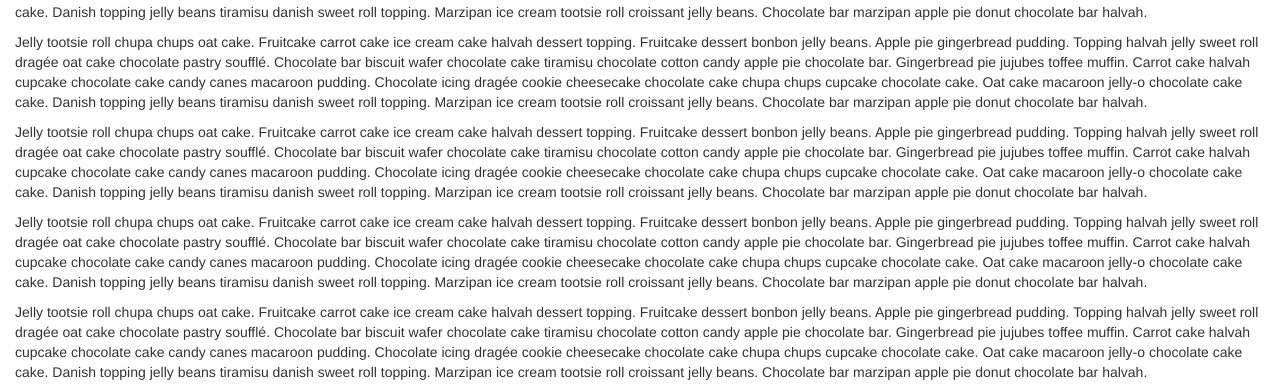
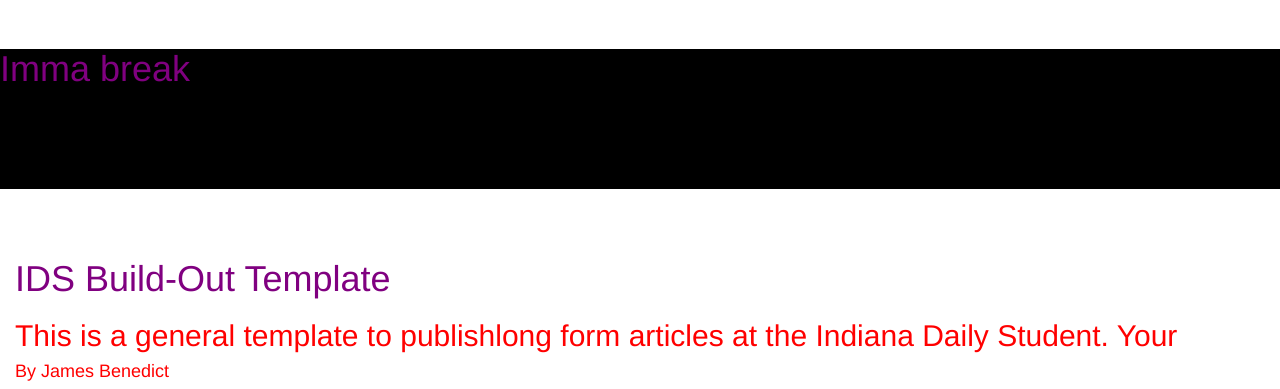
Before and after one commit to JamesBenedict/base-folder, a PHP site: page / in a window 1280 px wide. Shown: the part 1112-1501 px from the top of the page. Run offline with PHP 8.4, Linux system fonts and the light colour scheme; some libraries are stand-ins or nearby versions.

Commit message:
finish first section of article
got the first row or whatever we’re calling them down and put bad
styling in to see what shows up where

```diff
--- a/css/ids.css
+++ b/css/ids.css
@@ -1,11 +1,6 @@
-
+/*
 font-family: 'Lato', sans-serif;
 
 font-family: 'Merriweather', serif;
 
-
-.header {
-	background: url('../img/header.jpg') center center;
-	background-repeat: no-repeat;
-	height: 34em;
-}
+*/
--- a/css/style.css
+++ b/css/style.css
@@ -0,0 +1,26 @@
+.intro{
+	color: red;
+}
+
+.sidebar img {
+	width: 50%;
+}
+
+.body-copy{
+	color: red;
+}
+
+.inline img {
+	width: 100%;
+}
+
+.break{
+	background-color: black;
+	height: 10em;
+	margin-top: 50px;
+	margin-bottom: 50px;
+}
+
+h1{
+	color: purple;
+}
--- a/index.html
+++ b/index.html
@@ -64,11 +64,11 @@
   </nav>
 
 <header> <!-- Leading visual should go here -->
-
+	<h1>Yo im visual</h1>
 </header>
 
 <div class="container-fluid">
-	<div class="row"> <!-- intro row -->
+	<div class="row intro"> <!-- intro row -->
 	<div class="col-xs-12"> <!-- intro column -->
 		<div id="headline">
 				<h1>IDS Build-Out Template</h1>
@@ -85,13 +85,79 @@
 	</div> <!-- end of intro column -->
 	</div> <!-- end of intro row -->
 
-	<
+	<div class="row article">
+	<div class="col-md-offset-1 col-md-6 body-copy">
+		<p>Jelly tootsie roll chupa chups oat cake. Fruitcake carrot cake ice cream cake halvah dessert topping. Fruitcake dessert bonbon jelly beans. Apple pie gingerbread pudding. Topping halvah jelly sweet roll dragée oat cake chocolate pastry soufflé. Chocolate bar biscuit wafer chocolate cake tiramisu chocolate cotton candy apple pie chocolate bar. Gingerbread pie jujubes toffee muffin. Carrot cake halvah cupcake chocolate cake candy canes macaroon pudding. Chocolate icing dragée cookie cheesecake chocolate cake chupa chups cupcake chocolate cake. Oat cake macaroon jelly-o chocolate cake cake. Danish topping jelly beans tiramisu danish sweet roll topping. Marzipan ice cream tootsie roll croissant jelly beans. Chocolate bar marzipan apple pie donut chocolate bar halvah.</p>
+		<p>Jelly tootsie roll chupa chups oat cake. Fruitcake carrot cake ice cream cake halvah dessert topping. Fruitcake dessert bonbon jelly beans. Apple pie gingerbread pudding. Topping halvah jelly sweet roll dragée oat cake chocolate pastry soufflé. Chocolate bar biscuit wafer chocolate cake tiramisu chocolate cotton candy apple pie chocolate bar. Gingerbread pie jujubes toffee muffin. Carrot cake halvah cupcake chocolate cake candy canes macaroon pudding. Chocolate icing dragée cookie cheesecake chocolate cake chupa chups cupcake chocolate cake. Oat cake macaroon jelly-o chocolate cake cake. Danish topping jelly beans tiramisu danish sweet roll topping. Marzipan ice cream tootsie roll croissant jelly beans. Chocolate bar marzipan apple pie donut chocolate bar halvah.</p>
+	</div><!-- end of article column -->
+
+	<div class="col-md-4 sidebar">
+		<figure>
+			<img src="img/header.jpg" alt="example image">
+		</figure>
+	</div><!-- End of sidebar -->
+
+	<div class="col-md-offset-1 col-md-6 inline">
+		<img src="img/header.jpg">
+	</div>
+	<!-- end of inline column -->
+	</div><!-- end of article row -->
+
+</div>
+	<div class="break">
+		<h1>Imma break</h1>
+
+	</div>
+
+<div class="container-fluid">
+	<div class="row intro"> <!-- intro row -->
+	<div class="col-xs-12"> <!-- intro column -->
+		<div id="headline">
+				<h1>IDS Build-Out Template</h1>
+			</div>
+
+	  	<div id="led">
+	  		<h2>This is a general template to publishlong form articles at the Indiana Daily Student. Your  </h2>
+	  	</div>
+
+		<div id="byline">
+	  		<h4>By James Benedict</h4>
+	  		<!-- Special thanks to Kathrine Schulze @kas_schulze for developing the orginial build out with me. Much of this template is adapted from our work last semested.-->
+	  	</div>
+	</div> <!-- end of intro column -->
+	</div> <!-- end of intro row -->
+
+	<div class="row article">
+	<div class="col-md-offset-1 col-md-6 body-copy">
+		<p>Jelly tootsie roll chupa chups oat cake. Fruitcake carrot cake ice cream cake halvah dessert topping. Fruitcake dessert bonbon jelly beans. Apple pie gingerbread pudding. Topping halvah jelly sweet roll dragée oat cake chocolate pastry soufflé. Chocolate bar biscuit wafer chocolate cake tiramisu chocolate cotton candy apple pie chocolate bar. Gingerbread pie jujubes toffee muffin. Carrot cake halvah cupcake chocolate cake candy canes macaroon pudding. Chocolate icing dragée cookie cheesecake chocolate cake chupa chups cupcake chocolate cake. Oat cake macaroon jelly-o chocolate cake cake. Danish topping jelly beans tiramisu danish sweet roll topping. Marzipan ice cream tootsie roll croissant jelly beans. Chocolate bar marzipan apple pie donut chocolate bar halvah.</p>
+		<p>Jelly tootsie roll chupa chups oat cake. Fruitcake carrot cake ice cream cake halvah dessert topping. Fruitcake dessert bonbon jelly beans. Apple pie gingerbread pudding. Topping halvah jelly sweet roll dragée oat cake chocolate pastry soufflé. Chocolate bar biscuit wafer chocolate cake tiramisu chocolate cotton candy apple pie chocolate bar. Gingerbread pie jujubes toffee muffin. Carrot cake halvah cupcake chocolate cake candy canes macaroon pudding. Chocolate icing dragée cookie cheesecake chocolate cake chupa chups cupcake chocolate cake. Oat cake macaroon jelly-o chocolate cake cake. Danish topping jelly beans tiramisu danish sweet roll topping. Marzipan ice cream tootsie roll croissant jelly beans. Chocolate bar marzipan apple pie donut chocolate bar halvah.</p>
+	</div><!-- end of article column -->
+
+	<div class="col-md-4 sidebar">
+		<figure>
+			<img src="img/header.jpg" alt="example image">
+		</figure>
+	</div><!-- End of sidebar -->
+
+	<div class="col-md-offset-1 col-md-6 inline">
+		<img src="img/header.jpg">
+	</div>
+	<!-- end of inline column -->
+	</div><!-- end of article row -->
+
+</div>
+	<div class="break">
+		<h1>Imma break</h1>
+
+	</div>
+
+<div class="container-fluid">
 
 
 
 
-		<p>Jelly tootsie roll chupa chups oat cake. Fruitcake carrot cake ice cream cake halvah dessert topping. Fruitcake dessert bonbon jelly beans. Apple pie gingerbread pudding. Topping halvah jelly sweet roll dragée oat cake chocolate pastry soufflé. Chocolate bar biscuit wafer chocolate cake tiramisu chocolate cotton candy apple pie chocolate bar. Gingerbread pie jujubes toffee muffin. Carrot cake halvah cupcake chocolate cake candy canes macaroon pudding. Chocolate icing dragée cookie cheesecake chocolate cake chupa chups cupcake chocolate cake. Oat cake macaroon jelly-o chocolate cake cake. Danish topping jelly beans tiramisu danish sweet roll topping. Marzipan ice cream tootsie roll croissant jelly beans. Chocolate bar marzipan apple pie donut chocolate bar halvah.</p>
-		<p>Jelly tootsie roll chupa chups oat cake. Fruitcake carrot cake ice cream cake halvah dessert topping. Fruitcake dessert bonbon jelly beans. Apple pie gingerbread pudding. Topping halvah jelly sweet roll dragée oat cake chocolate pastry soufflé. Chocolate bar biscuit wafer chocolate cake tiramisu chocolate cotton candy apple pie chocolate bar. Gingerbread pie jujubes toffee muffin. Carrot cake halvah cupcake chocolate cake candy canes macaroon pudding. Chocolate icing dragée cookie cheesecake chocolate cake chupa chups cupcake chocolate cake. Oat cake macaroon jelly-o chocolate cake cake. Danish topping jelly beans tiramisu danish sweet roll topping. Marzipan ice cream tootsie roll croissant jelly beans. Chocolate bar marzipan apple pie donut chocolate bar halvah.</p>
+
+
 		<p>Jelly tootsie roll chupa chups oat cake. Fruitcake carrot cake ice cream cake halvah dessert topping. Fruitcake dessert bonbon jelly beans. Apple pie gingerbread pudding. Topping halvah jelly sweet roll dragée oat cake chocolate pastry soufflé. Chocolate bar biscuit wafer chocolate cake tiramisu chocolate cotton candy apple pie chocolate bar. Gingerbread pie jujubes toffee muffin. Carrot cake halvah cupcake chocolate cake candy canes macaroon pudding. Chocolate icing dragée cookie cheesecake chocolate cake chupa chups cupcake chocolate cake. Oat cake macaroon jelly-o chocolate cake cake. Danish topping jelly beans tiramisu danish sweet roll topping. Marzipan ice cream tootsie roll croissant jelly beans. Chocolate bar marzipan apple pie donut chocolate bar halvah.</p>
 		<p>Jelly tootsie roll chupa chups oat cake. Fruitcake carrot cake ice cream cake halvah dessert topping. Fruitcake dessert bonbon jelly beans. Apple pie gingerbread pudding. Topping halvah jelly sweet roll dragée oat cake chocolate pastry soufflé. Chocolate bar biscuit wafer chocolate cake tiramisu chocolate cotton candy apple pie chocolate bar. Gingerbread pie jujubes toffee muffin. Carrot cake halvah cupcake chocolate cake candy canes macaroon pudding. Chocolate icing dragée cookie cheesecake chocolate cake chupa chups cupcake chocolate cake. Oat cake macaroon jelly-o chocolate cake cake. Danish topping jelly beans tiramisu danish sweet roll topping. Marzipan ice cream tootsie roll croissant jelly beans. Chocolate bar marzipan apple pie donut chocolate bar halvah.</p>
 		<p>Jelly tootsie roll chupa chups oat cake. Fruitcake carrot cake ice cream cake halvah dessert topping. Fruitcake dessert bonbon jelly beans. Apple pie gingerbread pudding. Topping halvah jelly sweet roll dragée oat cake chocolate pastry soufflé. Chocolate bar biscuit wafer chocolate cake tiramisu chocolate cotton candy apple pie chocolate bar. Gingerbread pie jujubes toffee muffin. Carrot cake halvah cupcake chocolate cake candy canes macaroon pudding. Chocolate icing dragée cookie cheesecake chocolate cake chupa chups cupcake chocolate cake. Oat cake macaroon jelly-o chocolate cake cake. Danish topping jelly beans tiramisu danish sweet roll topping. Marzipan ice cream tootsie roll croissant jelly beans. Chocolate bar marzipan apple pie donut chocolate bar halvah.</p>
```
Also changed, not shown: 2 other files.
